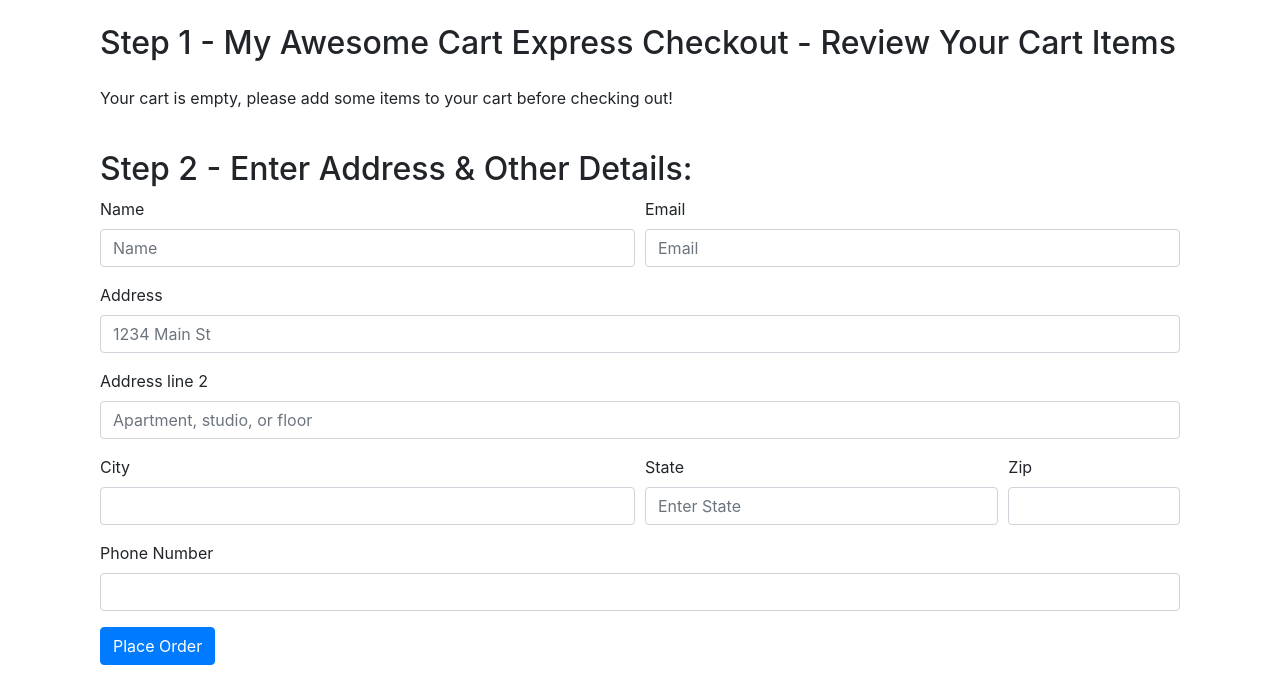
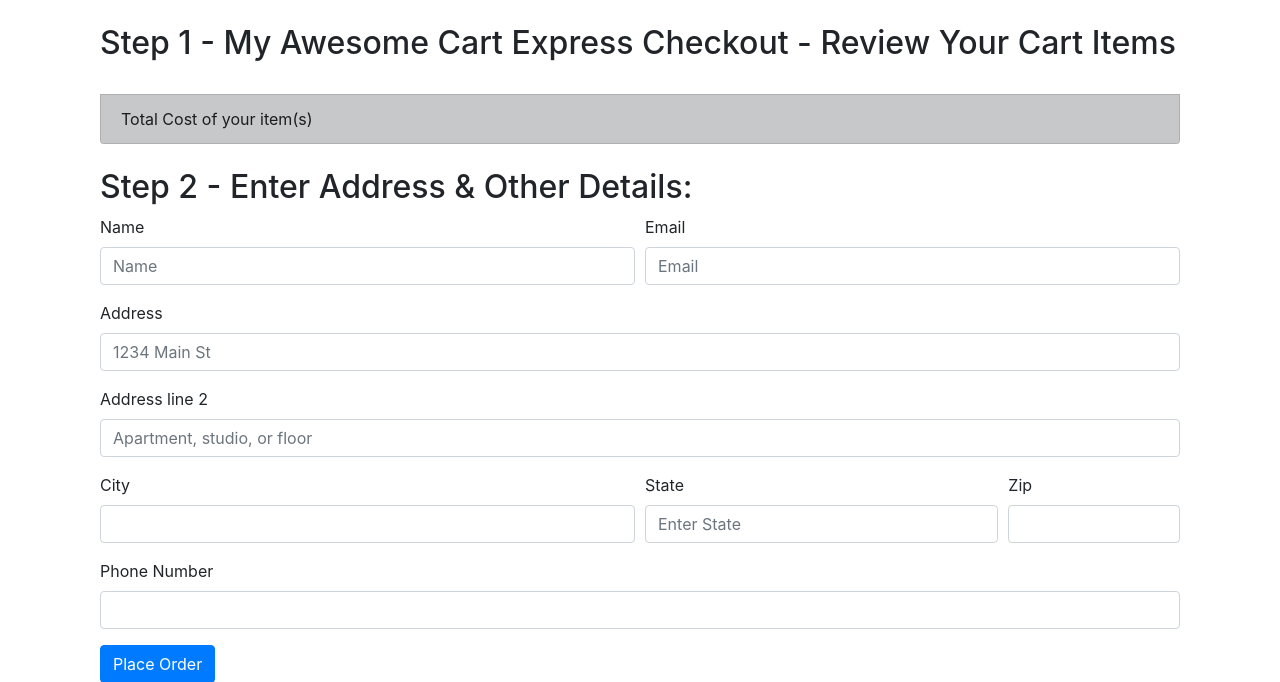
Before and after one commit to hussain89200/Ecom, a Django app: page /shop/checkout/ in a window 1280 px wide. Shown: the part 56-738 px from the top of the page. Run offline with Django 3.2, Linux system fonts and the light colour scheme; parts of the project's set-up code (start-up, migrations or seed data) failed here and were passed over; some libraries are stand-ins or nearby versions.

Commit message:
13th commit

```diff
--- a/mac/shop/templates/shop/checkout.html
+++ b/mac/shop/templates/shop/checkout.html
@@ -7,6 +7,7 @@
         <div class="my-4">
             <ul class="list-group" id="items">
             </ul>
+            <li class="list-group-item list-group-item-dark my-2">Total Cost of your item(s)<span id="totalPrice"></span></li>
         </div>
     </div>
     <div class="col my-4">
@@ -63,6 +64,7 @@ if (localStorage.getItem('cart') == null) {
 }
 console.log(cart);
 var sum = 0;
+var totalPrice = 0;
 if ($.isEmptyObject(cart)) {
     //if object is empty
     mystr = `<p>Your cart is empty, please add some items to your cart before checking out!</p>`
@@ -71,20 +73,23 @@ if ($.isEmptyObject(cart)) {
     for (item in cart) {
         let name = cart[item][1];
         let qty = cart[item][0];
+        let itemPrice = cart[item][2]
         sum = sum + qty;
+        totalPrice = totalPrice + qty * itemPrice
         mystr = `<li class="list-group-item d-flex justify-content-between align-items-center">
                     <b>${name}</b>
                     <span class="badge badge-primary badge-pill"><b>${qty}</b></span>
                 </li>`
         $('#items').append(mystr);
     }
+
+
 }
 document.getElementById('cart').innerHTML = sum;
-$('#itemsJson').val(JSON.stringify(cart));
-{% if thank %}
+document.getElementById('totalPrice').innerHTML = totalPrice;
+$('#itemsJson').val(JSON.stringify(cart)); { % if thank % }
 alert('Thank for ordering with us. Your order id is {{id}}. Use your order id for tracking you product');
 localStorage.clear();
-document.location = "/shop";
-{% endif %}
+document.location = "/shop"; { % endif % }
 </script>
 {% endblock %}
--- a/mac/shop/templates/shop/index.html
+++ b/mac/shop/templates/shop/index.html
@@ -56,7 +56,9 @@ padding-right: 0;
                             <div class="card-body">
                                 <h5 class="card-title" id="namepr{{i.id}}">{{i.product_name}}</h5>
                                 <p class="card-text">{{i.desc|slice:"0:53"}}...</p>
+                                <h6 class="card-title" >₹ <span id="pricepr{{i.id}}">{{i.price}}</span></h6>
                                 <span id="divpr{{i.id}}" class="divpr">
+
                                     <button id="pr{{i.id}}" class="btn btn-primary cart">Add To Cart</button>
                                 </span>
                                 <a href="/shop/products/{{i.id}}"><button id="qv{{i.id}}" class="btn btn-primary cart">QuickView</button></a>
@@ -101,7 +103,8 @@ $('.divpr').on('click', 'button.cart', function() {
     } else {
         qty = 1;
         name = document.getElementById('name'+idstr).innerHTML
-        cart[idstr] = [qty, name];
+        price = document.getElementById('price'+idstr).innerHTML
+        cart[idstr] = [qty, name, parseInt(price)];
 
     }
     updateCart(cart);
```
